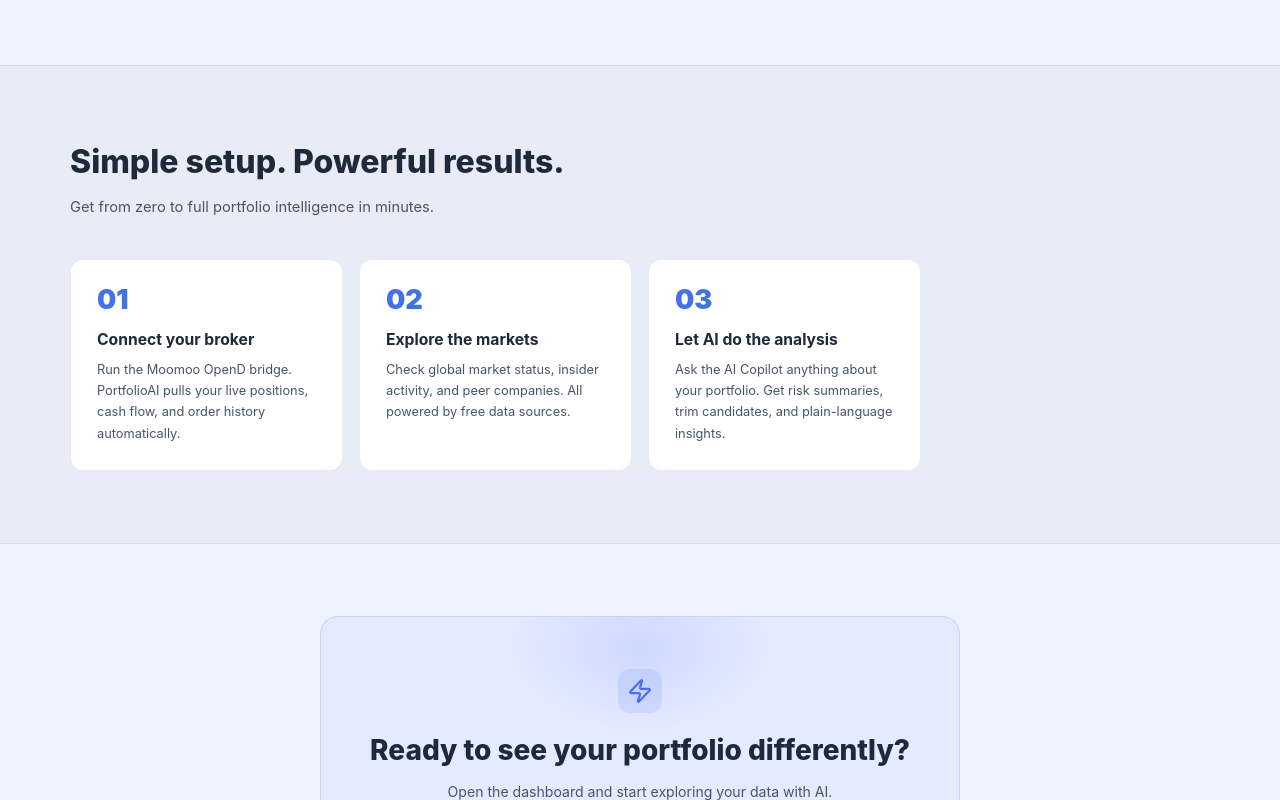
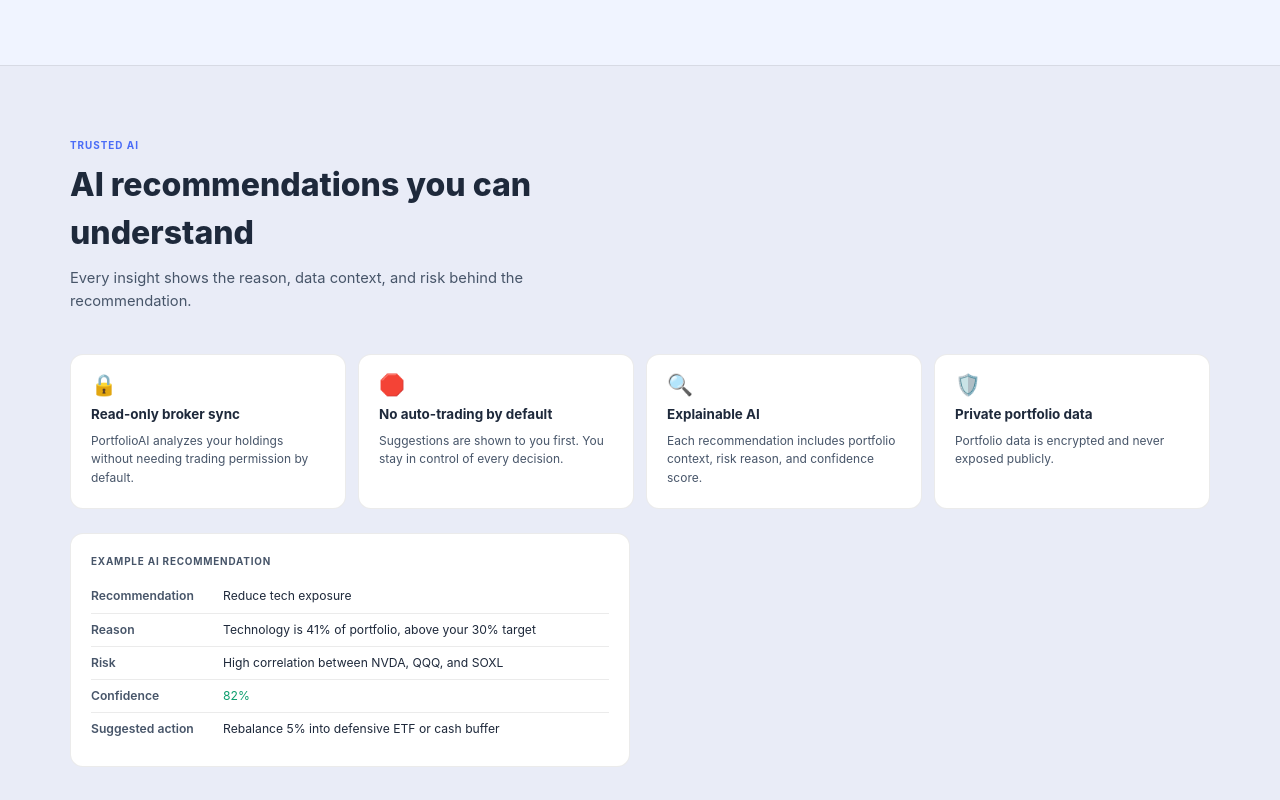
Before and after one commit to kaelx88x-web/portfolio, a SvelteKit app: page / in a window 1280 px wide. Shown: the part 5620-6420 px from the top of the page. Built offline with nearby package versions, Linux system fonts and the light colour scheme; no server answers; the database is empty.

Commit message:
feat(landing): add Trust, Privacy & Explainability section

```diff
--- a/src/routes/+page.svelte
+++ b/src/routes/+page.svelte
@@ -554,6 +554,65 @@ VIX elevated | Breadth negative
         </div>
 
       </div>
+    </div>
+  </section>
+
+  <!-- TRUST, PRIVACY & EXPLAINABILITY -->
+  <section id="trust" class="section section-alt">
+    <div class="container">
+      <div class="sec-label">TRUSTED AI</div>
+      <div class="sec-head">
+        <h2>AI recommendations you can understand</h2>
+        <p>Every insight shows the reason, data context, and risk behind the recommendation.</p>
+      </div>
+      <div class="trust-grid">
+        <div class="trust-card">
+          <div class="trust-ico">🔒</div>
+          <h3>Read-only broker sync</h3>
+          <p>PortfolioAI analyzes your holdings without needing trading permission by default.</p>
+        </div>
+        <div class="trust-card">
+          <div class="trust-ico">🛑</div>
+          <h3>No auto-trading by default</h3>
+          <p>Suggestions are shown to you first. You stay in control of every decision.</p>
+        </div>
+        <div class="trust-card">
+          <div class="trust-ico">🔍</div>
+          <h3>Explainable AI</h3>
+          <p>Each recommendation includes portfolio context, risk reason, and confidence score.</p>
+        </div>
+        <div class="trust-card">
+          <div class="trust-ico">🛡️</div>
+          <h3>Private portfolio data</h3>
+          <p>Portfolio data is encrypted and never exposed publicly.</p>
+        </div>
+      </div>
+
+      <!-- Explainability example -->
+      <div class="explain-card">
+        <div class="explain-title">Example AI recommendation</div>
+        <div class="explain-row">
+          <span class="explain-lbl">Recommendation</span>
+          <span class="explain-val">Reduce tech exposure</span>
+        </div>
+        <div class="explain-row">
+          <span class="explain-lbl">Reason</span>
+          <span class="explain-val">Technology is 41% of portfolio, above your 30% target</span>
+        </div>
+        <div class="explain-row">
+          <span class="explain-lbl">Risk</span>
+          <span class="explain-val">High correlation between NVDA, QQQ, and SOXL</span>
+        </div>
+        <div class="explain-row">
+          <span class="explain-lbl">Confidence</span>
+          <span class="explain-val hm-up">82%</span>
+        </div>
+        <div class="explain-row">
+          <span class="explain-lbl">Suggested action</span>
+          <span class="explain-val">Rebalance 5% into defensive ETF or cash buffer</span>
+        </div>
+      </div>
+
     </div>
   </section>
 
@@ -1179,6 +1238,38 @@ VIX elevated | Breadth negative
   }
 
   /* ─────────────────────────────────────────
+     Trust, Privacy & Explainability
+  ───────────────────────────────────────── */
+  .trust-grid {
+    display: grid; grid-template-columns: repeat(4, 1fr); gap: 12px;
+    margin-bottom: 24px;
+  }
+  .trust-card {
+    background: var(--card); border: 1px solid var(--overlay-border);
+    border-radius: 13px; padding: 20px;
+    display: flex; flex-direction: column; gap: 8px;
+  }
+  .trust-ico { font-size: 1.3rem; line-height: 1; }
+  .trust-card h3 { font-size: 0.84rem; font-weight: 700; color: var(--text); margin: 0; }
+  .trust-card p  { font-size: 0.75rem; color: var(--muted); line-height: 1.55; margin: 0; }
+  .explain-card {
+    background: var(--card); border: 1px solid var(--overlay-border);
+    border-radius: 13px; padding: 20px; max-width: 560px;
+  }
+  .explain-title {
+    font-size: 0.62rem; font-weight: 700; letter-spacing: 0.08em;
+    text-transform: uppercase; color: var(--muted); margin-bottom: 12px;
+  }
+  .explain-row {
+    display: flex; gap: 12px; align-items: baseline;
+    padding: 7px 0; border-bottom: 1px solid var(--overlay-border);
+    font-size: 0.76rem;
+  }
+  .explain-row:last-child { border-bottom: none; }
+  .explain-lbl { min-width: 120px; color: var(--muted); font-weight: 600; flex-shrink: 0; }
+  .explain-val { color: var(--text); line-height: 1.4; }
+
+  /* ─────────────────────────────────────────
      Steps
   ───────────────────────────────────────── */
   .steps-grid {
```
